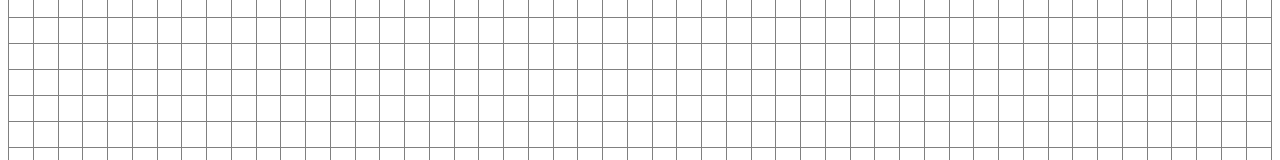
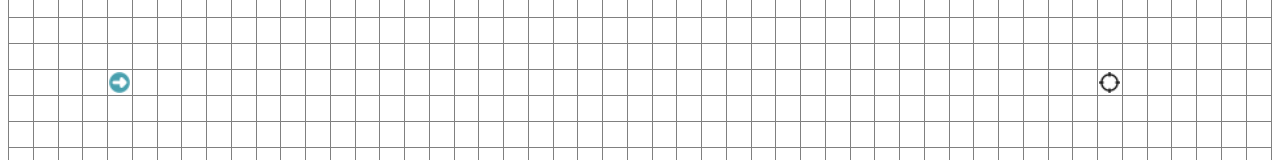
Before and after one commit to nawazwali/pathfinder, a plain HTML site: page index.html in a window 1280 px wide. Shown: the part 303-463 px from the top of the page. Drawn offline with Linux system fonts and the light colour scheme.

Commit message:
starting and ending icons

```diff
--- a/css/style.css
+++ b/css/style.css
@@ -16,14 +16,14 @@ table {
 }
 
 .startingpoint {
-    background-image: url("start.png");
+    background-image: url("../start.png");
     background-size: 90%;
     background-repeat: no-repeat;
     background-position: center;
 }
 
 .endpoint {
-    background-image: url("endpoint.png");
+    background-image: url("../endpoint.png");
     background-size: 90%;
     background-repeat: no-repeat;
     background-position: center;
```
